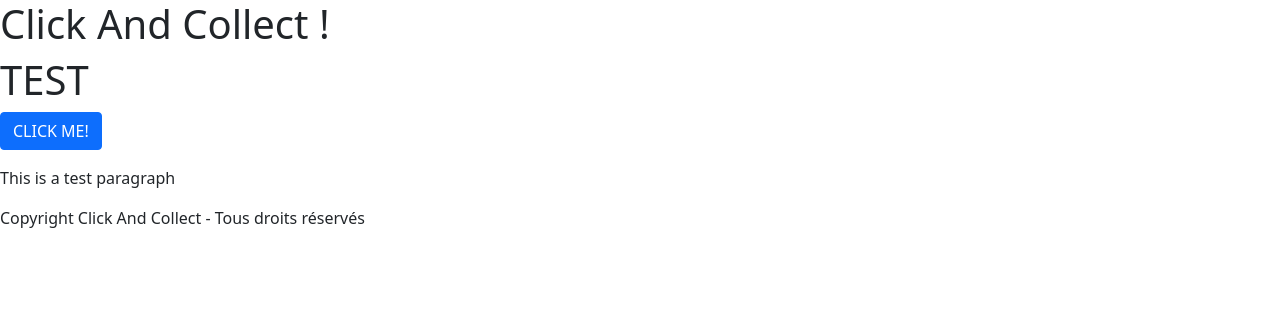
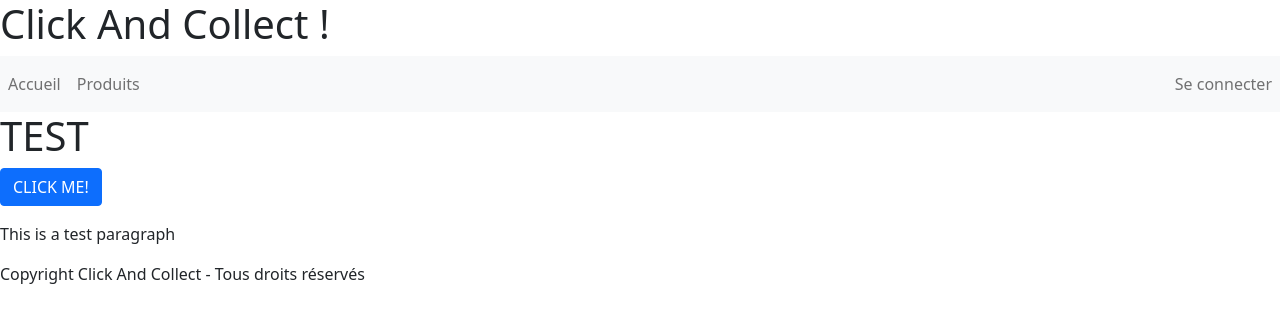
Before and after one commit to Harkline/Click-Collect, a PHP site: page / in a window 1280 px wide. Shown: the top 323 px of the page. Run offline with PHP 8.4, Linux system fonts and the light colour scheme.

Commit message:
Ajout d'une barre de navigation bootstrap
- Ajout d'une barre de navigation bootstrap avec comme éléments : Accueil, Produits, Se connecter

```diff
--- a/index.php
+++ b/index.php
@@ -6,14 +6,42 @@
 	<head>
 		<title>Accueil</title>
 		<meta charset="utf-8">
+		<meta name="viewport" content="width=device-width, initial-scale=1.0">
 		<link rel="stylesheet" type="text/css" href="bootstrap-5.0.0/css/Bootstrap.css">
 	</head>
 	<body>
+
+		<link rel="shortcut icon" type="image/jpg" href="image/favicon.ico"/>
 
 		<!-- Header -->
 		<header>
 			<h1>Click And Collect !</h1>
 		</header>
+
+		<!-- Barre de navigation Bootstrap-->
+		<nav class="navbar navbar-expand-lg navbar-light bg-light">
+
+			<button class="navbar-toggler" type="button" data-toggle="collapse" data-target="#navbarSupportedContent" aria-controls="navbarSupportedContent" aria-expanded="false" aria-label="Toggle navigation">
+				<span class="navbar-toggler-icon"></span>
+			</button>
+
+			<div class="collapse navbar-collapse" id="navbarSupportedContent">
+				<ul class="navbar-nav me-auto">
+					<li class="nav-item active">
+						<a class="nav-link" href="index.php">Accueil<span class="sr-only"></span></a>
+					</li>
+					<li class="nav-item">
+						<a class="nav-link" href="produits.php">Produits</a>
+					</li>
+				</ul>
+				<ul class="navbar-nav ms-auto">
+					<li class="nav-item">
+						<a class="nav-link" href="connexion.php">Se connecter</a>
+					</li>
+				</ul>
+			</div>
+		</nav>
+
 
 		<h1> TEST </h1>
 		<button class="btn btn-primary" onclick="document.getElementById('demo').innerHTML = Date()">CLICK ME! </button>
```
